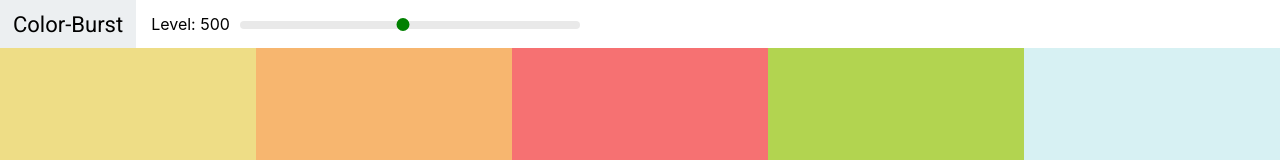
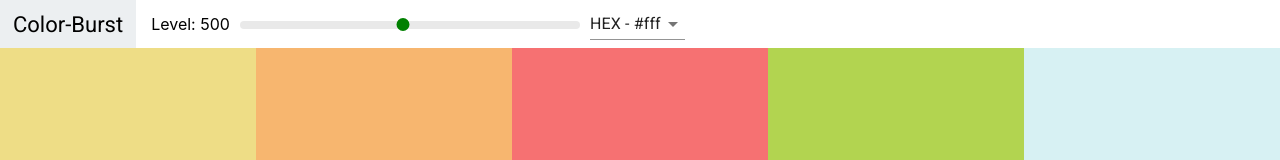
Before and after one commit to dvlprdave/Color-Burst, a React (Create React App) app: page / in a window 1280 px wide. Shown: the top 160 px of the page. Built offline with nearby package versions, Linux system fonts and the light colour scheme.

Commit message:
Added Material UI and dropdown select feature

```diff
--- a/package.json
+++ b/package.json
@@ -4,6 +4,7 @@
   "private": true,
   "dependencies": {
     "@babel/runtime": "^7.5.5",
+    "@material-ui/core": "^4.3.1",
     "react": "^16.8.6",
     "react-copy-to-clipboard": "^5.0.1",
     "react-dom": "^16.8.6",
--- a/src/colorHelpers.js
+++ b/src/colorHelpers.js
@@ -27,7 +27,7 @@
         rgb: chroma(scale[i]).css(),
         rgba: chroma(scale[i])
           .css()
-          .replace("rgba", "rgba")
+          .replace("rgb", "rgba")
           .replace(")", ",1.0)")
       });
     }
--- a/src/components/Navbar/Navbar.js
+++ b/src/components/Navbar/Navbar.js
@@ -1,15 +1,31 @@
 import React, { Component } from 'react';
+import Select from '@material-ui/core/Select';
+import MenuItem from '@material-ui/core/MenuItem';
 import Slider from 'rc-slider';
+
 import 'rc-slider/assets/index.css';
 import './Navbar.css'
 
 class Navbar extends Component {
+  state = {
+    format: 'hex'
+  }
+
+  // Changes color format (hex / rgb / rgba)
+  changeFormat = (e) => {
+    this.setState({
+      format: e.target.value
+    })
+    this.props.changeFormat(e.target.value)
+  }
+
   render() {
     const { level, changeLevel } = this.props
+    const { format } = this.state
     return (
       <nav className='Navbar'>
         <div className='logo'>
-          <a href='#'>Color-Burst</a>
+          <a href='/'>Color-Burst</a>
         </div>
         <div className='slider-container'>
           <span>Level: {level}</span>
@@ -23,6 +39,13 @@
             />
           </div>
         </div>
+        <div className='select-container'>
+          <Select value={format} onChange={this.changeFormat}>
+            <MenuItem value='hex'>HEX - #fff </MenuItem>
+            <MenuItem value='rgb'>RGB - rgb(255, 255, 255) </MenuItem>
+            <MenuItem value='rgba'>RGBA - rgba(255, 255, 255, 1.0) </MenuItem>
+          </Select>
+        </div>
       </nav>
     );
   }
--- a/src/components/Palette/Palette.js
+++ b/src/components/Palette/Palette.js
@@ -5,25 +5,31 @@
 
 class Palette extends Component {
   state = {
-    level: 500
+    level: 500,
+    format: 'hex'
   }
 
   changeLevel = (level) => {
     this.setState({ level })
   }
 
+  changeFormat = (val) => {
+    this.setState({ format: val })
+  }
+
   render() {
     const { colors } = this.props.palette
-    const { level } = this.state
+    const { level, format } = this.state
 
     const colorBoxes = colors[level].map(color => (
-      <ColorBox background={color.hex} name={color.name} />
+      <ColorBox background={color[format]} name={color.name} />
     ))
     return (
       <div className='Palette'>
         <Navbar
           level={level}
           changeLevel={this.changeLevel}
+          changeFormat={this.changeFormat}
         />
         {/* Navbar goes here */}
         <div className='Palette-colors'>
```
Also changed, not shown: 1 other file (tests, documents, lock files or other folders).
